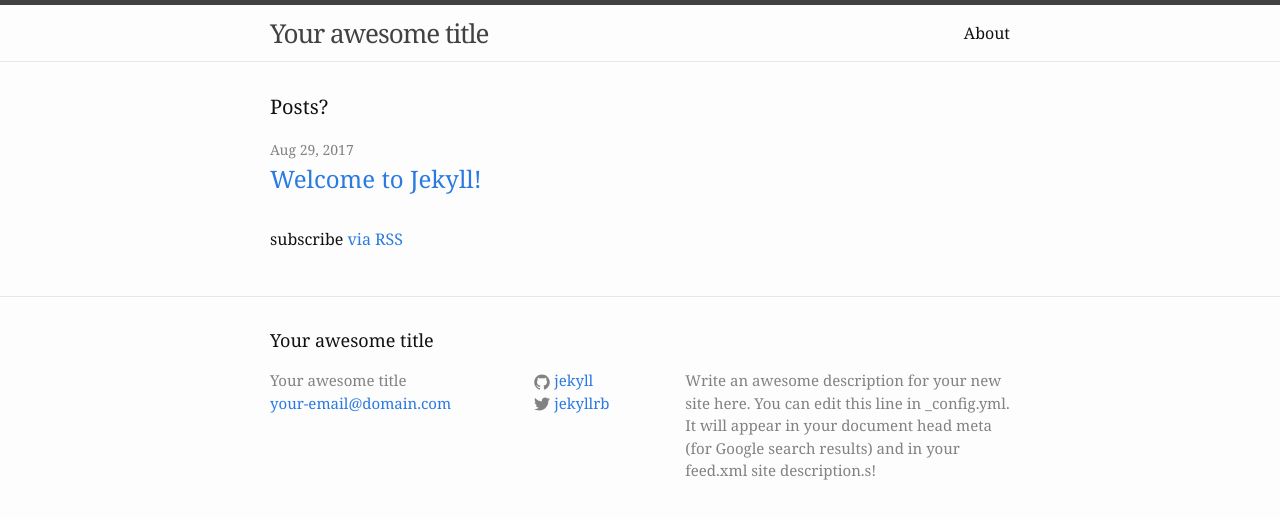
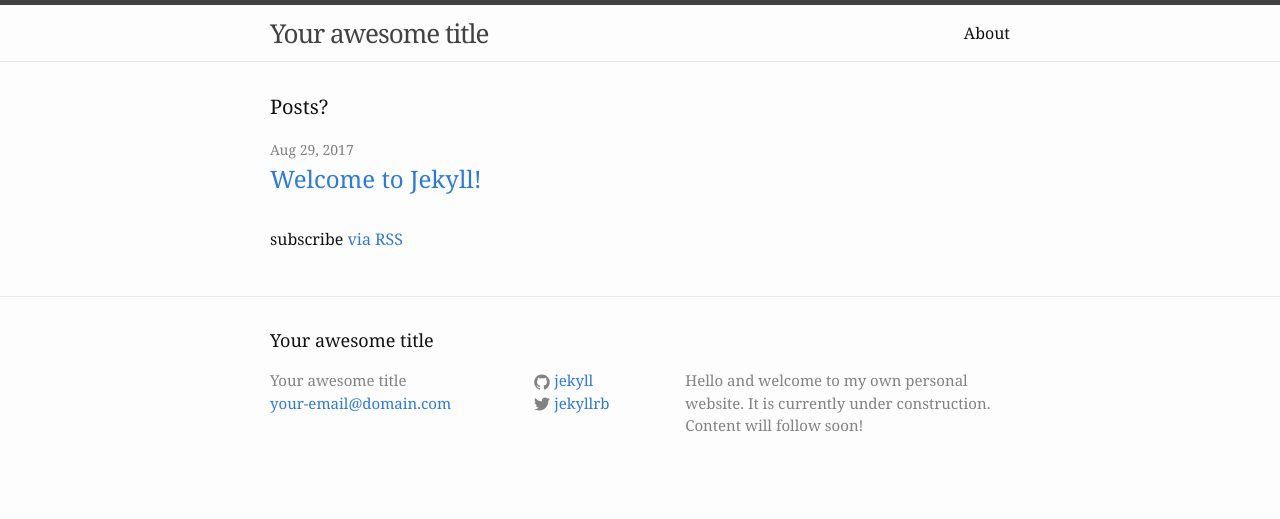
Before and after one commit to adaxasd/adaxasd.github.io, a Jekyll site: the page built from index.html, in a window 1280 px wide. Shown: the top 519 px of the page. Built offline with Jekyll 4.4.1, drawn with Linux system fonts in a browser that asks for light colours.

Commit message:
Updated description

```diff
--- a/_config.yml
+++ b/_config.yml
@@ -9,9 +9,9 @@
 title: Your awesome title
 email: your-email@domain.com
 description: > # this means to ignore newlines until "baseurl:"
-  Write an awesome description for your new site here. You can edit this
-  line in _config.yml. It will appear in your document head meta (for
-  Google search results) and in your feed.xml site description.s!
+  Hello and welcome to my own personal website.
+  It is currently under construction.
+  Content will follow soon!
 baseurl: "" # the subpath of your site, e.g. /blog
 url: "http://yourdomain.com" # the base hostname & protocol for your site
 twitter_username: jekyllrb
```
